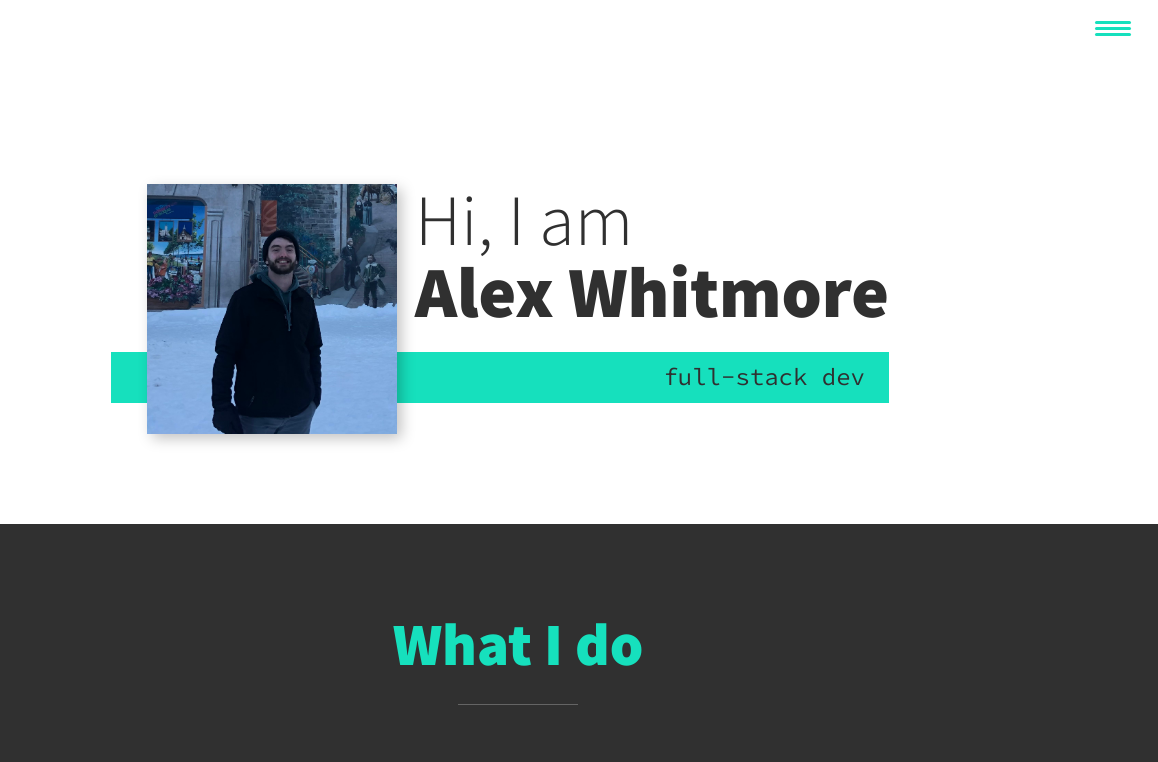
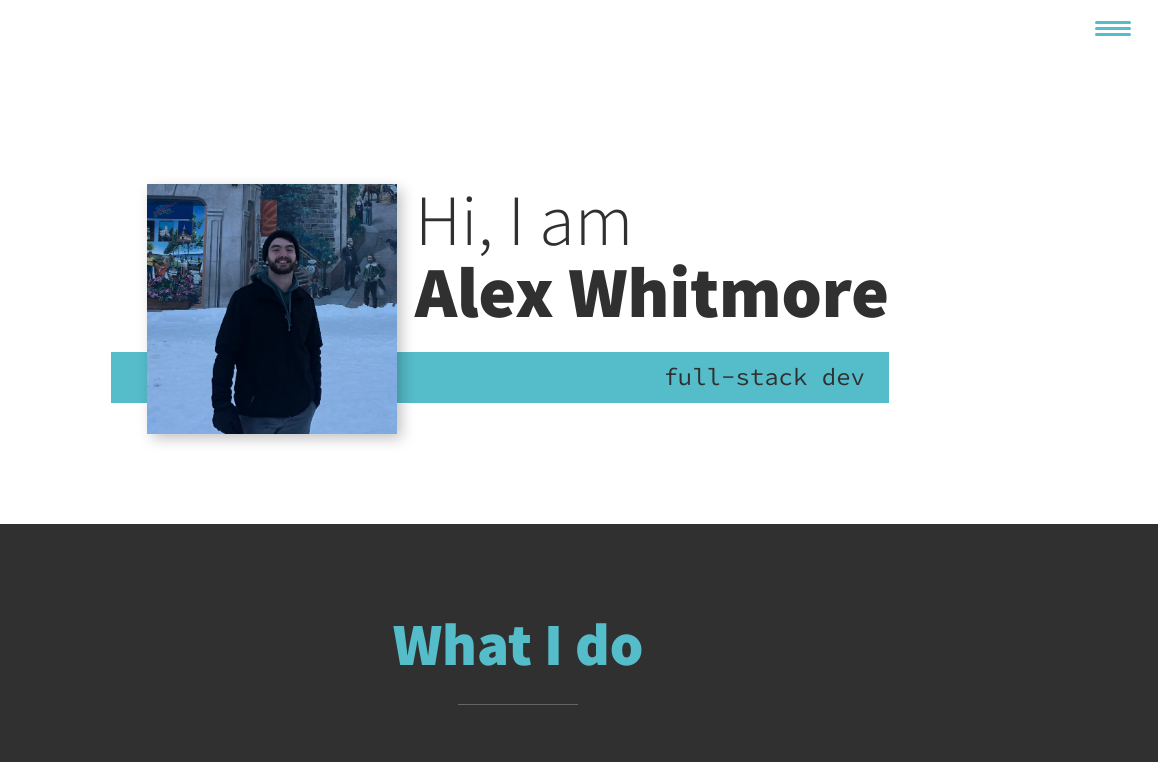
Before and after one commit to alexwhitmore/alex-webpage, a website: page index.html in a window 1280 px wide. Shown: the top 762 px of the page, 122-1280 px from the left. Drawn offline with nearby package versions, Linux system fonts and the light colour scheme.

Commit message:
Update color accent

```diff
--- a/css/style.css
+++ b/css/style.css
@@ -15,7 +15,8 @@
 
   --clr-light: #fff;
   --clr-dark: #303030;
-  --clr-accent: #16e0bd;
+  --clr-accent: #55bcc9;
+  /* --clr-accent: #16e0bd; */
 
   --fs-h1: 3rem;
   --fs-h2: 2.25rem;
```
